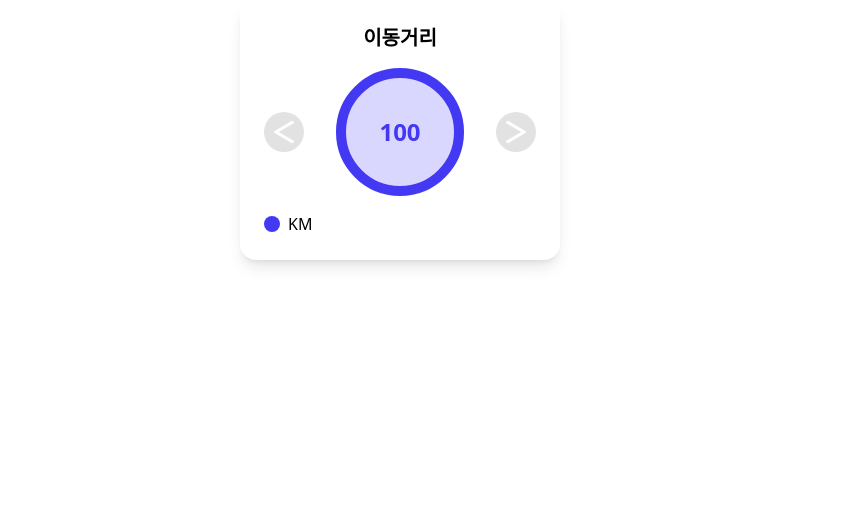
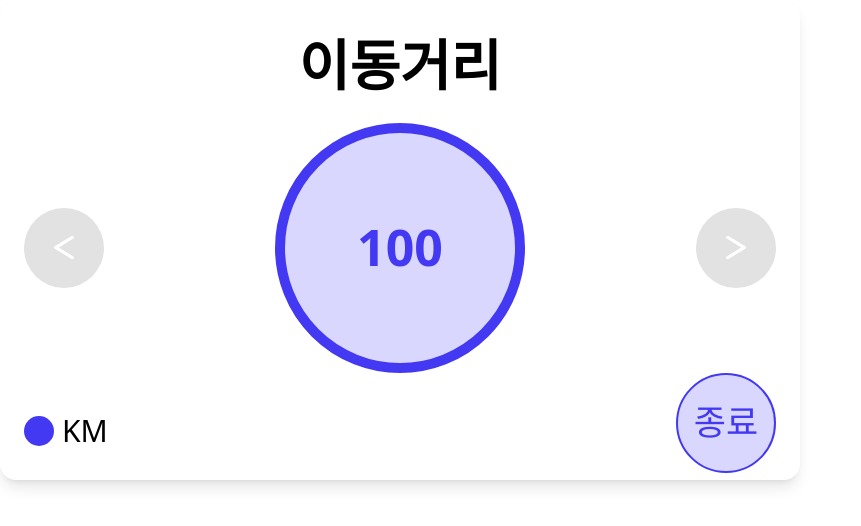
Before and after one commit to kosimovdev/HelpingChair, a React (Vite) app: page /travel in a window 1280 px wide. Shown: the top 526 px of the page, without its empty margins (0-861 px from the left). Built offline with nearby package versions, Linux system fonts and the light colour scheme.

Commit message:
login page done some pages changes

```diff
--- a/package.json
+++ b/package.json
@@ -11,6 +11,7 @@
   },
   "dependencies": {
     "@tailwindcss/vite": "^4.0.12",
+    "axios": "^1.8.4",
     "react": "^19.0.0",
     "react-dom": "^19.0.0",
     "react-router-dom": "^7.4.0",
--- a/src/ActivityPage/ActivityPage.jsx
+++ b/src/ActivityPage/ActivityPage.jsx
@@ -2,6 +2,7 @@ import {useState} from "react";
 import previous from "../assets/next.svg";
 import nextLogo from "../assets/nextLogo.svg";
 import {useNavigate} from "react-router-dom";
+import "./index.scss";
 
 function ActivityPage() {
     const [bpm, setBpm] = useState(0);
@@ -19,7 +20,7 @@ function ActivityPage() {
     return(
         <>
             <div className="activity">
-                <div className="flex flex-col items-center justify-center activityMainDiv">
+                <div className="activityMainDiv flex flex-col items-center justify-center ">
                     <div className="w-full h-full bg-white pl-[10px] pr-[10px] pt-[10px] rounded-2xl shadow-lg text-center">
                         <h1 className="text-[60px] font-bold text black">활동시간</h1>
                         <div className="relative flex items-center  m-auto ">
@@ -38,7 +39,6 @@ function ActivityPage() {
                                 시작
                             </button>
                             <button className="w-[100px] h-[100px] bg-[#ffffff] border-2 border-[#E2E2E2] rounded-full text-[#E2E2E2] text-[35px]">
-
                                 종료
                             </button>
                         </div>
--- a/src/ActivityPage/index.scss
+++ b/src/ActivityPage/index.scss
@@ -1,9 +1,8 @@
 .activity {
   width: 800px;
   height: 480px;
-  background-color: greenyellow;
   .activityMainDiv {
     width: 100%;
-    height: 100%;
+    height: 480px !important;
   }
 }
--- a/src/LoginPage/LoginPage.jsx
+++ b/src/LoginPage/LoginPage.jsx
@@ -1,8 +1,40 @@
-import React from "react";
+import React, {useEffect, useState} from "react";
+import user from "../services/Auth/Auth.jsx";
 import "./LoginStyle.scss";
 
 
-export default function LoginPage() {
+export default function login() {
+    const [email, setEmail] = useState("");
+    const [password, setPassword] = useState("");
+    const [error, setError] = useState(null);
+    const [loading, setLoading] = useState(true); // Loading holati
+    console.log(localStorage.getItem("userToken"));
+
+
+
+
+
+    const handleLogin = async (e) => {
+        e.preventDefault();
+        setError(null)
+        setLoading(true)
+
+
+        try {
+            const response = await user.login({email, password});
+            console.log("Login muvaffaqiyatli", response.data);
+            localStorage.setItem("userToken", response.data.token);
+            console.log("Konsolda token:", localStorage.getItem("userToken"));
+            alert("Login muvaffaqiyatli");
+        } catch (err) {
+            setError("Login xatosi: Email yoki parol noto‘g‘ri!")
+            console.error(err)
+        } finally {
+            setLoading(false)
+        }
+
+    }
+
     return (
         <>
             <div className="loginMainDiv flex min-h-full flex-1 flex-col justify-center">
@@ -12,7 +44,7 @@ export default function LoginPage() {
                     </h2>
                 </div>
                 <div className="mt-10 mx-auto w-[500px] ">
-                    <form action="#" method="POST" className="space-y-6">
+                    <form onSubmit={handleLogin} action="#" method="POST" className="space-y-6">
                         <div>
                             <div className="mt-2">
                                 <input
@@ -22,6 +54,8 @@ export default function LoginPage() {
                                     required
                                     autoComplete="email"
                                     placeholder="아이디"
+                                    value={email}
+                                    onChange={(e) => setEmail(e.target.value)}
                                     className="block w-full h-[50px] rounded-md bg-white px-3 py-1.5 text-base text-gray-900 outline-1 -outline-offset-1 outline-gray-300 placeholder:text-gray-400 focus:outline-2 focus:-outline-offset-2 focus:outline-indigo-600 sm:text-sm/6"
                                 />
                             </div>
@@ -37,6 +71,8 @@ export default function LoginPage() {
                                     name="password"
                                     type="password"
                                     required
+                                    value={password}
+                                    onChange={(e) => setPassword(e.target.value)}
                                     autoComplete="current-password"
 
                                     placeholder="핸드폰번호"
@@ -44,22 +80,18 @@ export default function LoginPage() {
                                 />
                             </div>
                         </div>
-
+                        { error && <p className={"text-red-500 text-center"}>{error}</p>  }
                         <div>
                             <button
                                 type="submit"
+                                disabled={loading}
                                 className="flex w-[150px] h-[50px] justify-center mx-auto text-[20px] items-center rounded-md bg-indigo-600 px-3 py-1.5 text-sm/6 font-semibold text-white shadow-xs hover:bg-indigo-500 focus-visible:outline-2 focus-visible:outline-offset-2 focus-visible:outline-indigo-600">
-                                확인
+                                {loading ? "로그인중..." : "확인"}
                             </button>
                         </div>
                     </form>
 
-                    <p className="mt-10 text-center text-sm/6 text-gray-500">
-                        Not a member?{' '}
-                        <a href="#" className="font-semibold text-indigo-600 hover:text-indigo-500">
-                            Start a 14 day free trial
-                        </a>
-                    </p>
+
                 </div>
             </div>
         </>
--- a/src/TravelDistance/TravelDistance.jsx
+++ b/src/TravelDistance/TravelDistance.jsx
@@ -2,6 +2,7 @@ import {useState} from "react";
 import previous from "../assets/next.svg"
 import nextLogo from "../assets/nextLogo.svg"
 import {useNavigate} from "react-router-dom";
+import "./index.scss";
 
 
 function TravelDistance() {
@@ -12,32 +13,36 @@ function TravelDistance() {
     }
 
     const handleNextClick =() => {
-        navigate("/about");
+        navigate("/");
     }
 
     return (
-        <div className={"heart"}>
-            {/*<h1 className={"font-bold mb-5"}>길벗이</h1>*/}
+        <div className="travel">
             <div className="flex flex-col items-center justify-center">
-                <div className="bg-white p-6 rounded-2xl shadow-lg w-80 text-center">
-                    <h1 className="text-xl font-bold">이동거리</h1>
+                <div className="TravelMainDiv bg-white p-6 rounded-2xl shadow-lg w-80 text-center">
+                    <h1 className="text-[55px] font-bold">이동거리</h1>
 
                     <div className="relative flex items-center  m-auto mt-4">
                         <div>
-                            <button onClick={handlePreviousClick} className="flex items-center justify-center rounded-full m-auto w-[40px] h-[40px] bg-[#E2E2E2]"><img className={"w-[20px]"} src={previous} alt="previousLogo"/></button>
+                            <button onClick={handlePreviousClick} className="flex items-center justify-center rounded-full m-auto w-[80px] h-[80px] bg-[#E2E2E2]"><img className={"w-[20px]"} src={previous} alt="previousLogo"/></button>
                         </div>
-                        <div className="w-32 h-32 bg-[#DAD7FE] rounded-full m-auto flex items-center justify-center border-[10px] border-[#4339F2]">
-                            <span className="text-2xl font-bold text-[#4339F2]">{bpm}</span>
+                        <div className="w-[250px] h-[250px] bg-[#DAD7FE] rounded-full m-auto flex items-center justify-center border-[10px] border-[#4339F2]">
+                            <span className="text-[50px] font-bold text-[#4339F2]">{bpm}</span>
 
                         </div>
                         <div>
-                            <button onClick={handleNextClick} className="flex items-center justify-center rounded-full m-auto w-[40px] h-[40px] bg-[#E2E2E2]"><img className={"w-[20px]"} src={nextLogo} alt="previousLogo"/></button>
+                            <button onClick={handleNextClick} className="flex items-center justify-center rounded-full m-auto w-[80px] h-[80px] bg-[#E2E2E2]"><img className={"w-[20px]"} src={nextLogo} alt="previousLogo"/></button>
                         </div>
                     </div>
-                    <p className="mt-4 flex items-center text-black">
-                        <span className="w-4 h-4 bg-[#4339F2] rounded-full inline-block mr-2"></span> KM
 
-                    </p>
+                    <div className="flex items-center justify-between">
+                        <p className="mt-4 flex items-center text-black text-[30px]">
+                            <span className="w-[30px] h-[30px] bg-[#4339F2] rounded-full inline-block mr-2"></span> KM
+                        </p>
+                        <button className="w-[100px] h-[100px] bg-[#DAD7FE] border-2 border-[#4339F2] rounded-full text-[#4339F2] text-[35px]">
+                            종료
+                        </button>
+                    </div>
                 </div>
             </div>
         </div>
--- /dev/null
+++ b/src/TravelDistance/index.scss
@@ -0,0 +1,8 @@
+.travel {
+  width: 800px;
+  height: 480px;
+  .TravelMainDiv {
+    width: 100%;
+    height: 480px;
+  }
+}
--- /dev/null
+++ b/src/services/Auth/Auth.jsx
@@ -0,0 +1,7 @@
+import api from "../axios.js"
+
+const user = {
+    login: (data) => api.get("/users/", data),
+}
+
+export default user
--- /dev/null
+++ b/src/services/axios.js
@@ -0,0 +1,8 @@
+import axios from "axios";
+
+const api = axios.create({
+    baseURL: "https://1a20-14-42-86-124.ngrok-free.app",
+    headers: { "Content-Type": "application/json" }
+});
+
+export default api;
```
Also changed, not shown: 1 other file (tests, documents, lock files or other folders).
